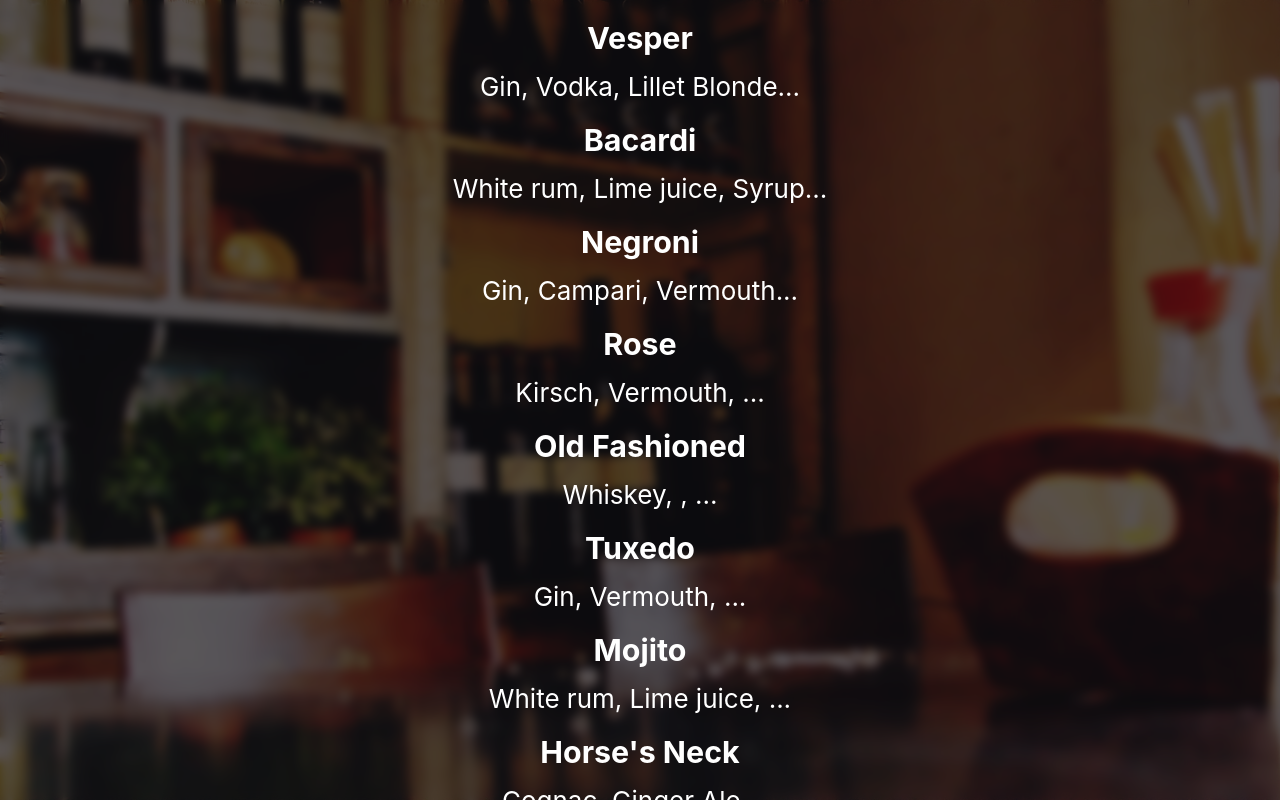
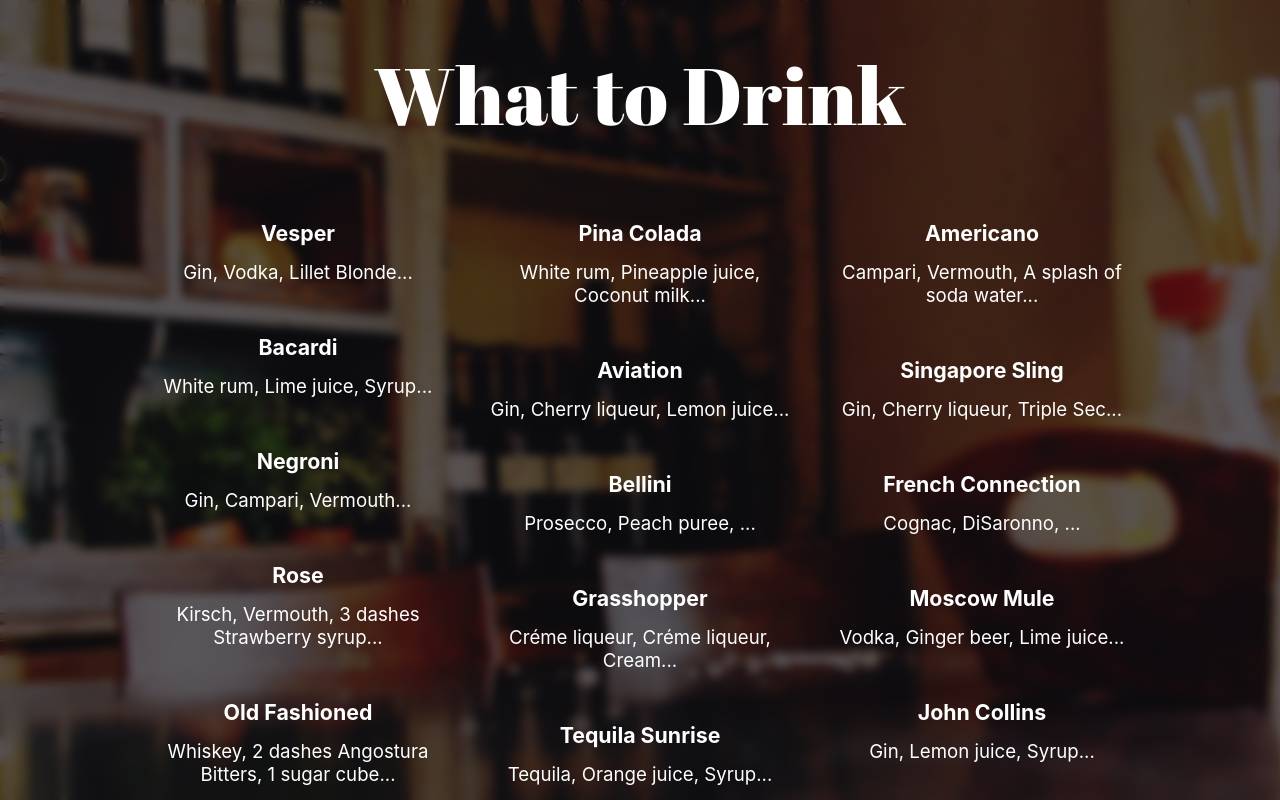
Before and after one commit to HenrySeed/What-to-Drink, a React (Create React App) app: page / in a window 1280 px wide. Built offline with nearby package versions, Linux system fonts and the light colour scheme.

Commit message:
adds logo and tidies up ingredients

```diff
--- a/src/App.css
+++ b/src/App.css
@@ -1,3 +1,5 @@
+@import url("https://fonts.googleapis.com/css2?family=Abril+Fatface&display=swap");
+
 .App {
     text-align: center;
     align-items: center;
@@ -6,6 +8,14 @@
     justify-content: center;
     font-size: calc(10px + 2vmin);
     color: white;
+}
+
+.logo {
+    font-family: "Abril Fatface", cursive;
+    position: absolute;
+    width: 100%;
+    margin-top: 40px;
+    font-size: 60pt;
 }
 
 .bgImage {
@@ -20,6 +30,18 @@
     left: 0px;
 }
 
+.recipeTile {
+    width: 300px;
+    margin-bottom: 30px;
+    display: inline-block;
+    font-size: 14pt;
+    cursor: pointer;
+}
+
+.recipeTile > h3 {
+    font-size: 16pt;
+}
+
 .bgFilter {
     background-color: rgba(0, 0, 0, 0.6);
     width: 100%;
@@ -31,6 +53,11 @@
 }
 
 .recipeList {
+    column-count: 3;
+    margin-top: 200px;
+    max-width: 1000px;
+    margin-left: auto;
+    margin-right: auto;
 }
 
 .contentContainer {
@@ -44,3 +71,15 @@
 ul {
     list-style: none;
 }
+
+@media only screen and (max-width: 1010px) {
+    .recipeList {
+        column-count: 2;
+    }
+}
+
+@media only screen and (max-width: 600px) {
+    .recipeList {
+        column-count: 1;
+    }
+}
--- a/src/App.tsx
+++ b/src/App.tsx
@@ -20,7 +20,7 @@
     const recipeTiles: JSX.Element[] = [];
     for (const recipe of recipes) {
         const ingredientNames = recipe.ingredients
-            .map(val => val.ingredient)
+            .map(val => (val.ingredient ? val.ingredient : val.special))
             .concat([recipe.garnish])
             .slice(0, 3);
         recipeTiles.push(
@@ -39,6 +39,7 @@
         <div className="App">
             <div className="bgImage" />
             <div className="bgFilter" />
+
             <div className="contentContainer">
                 {openRecipe ? (
                     <RecipeView
@@ -46,7 +47,10 @@
                         onClose={() => setOpenRecipe(undefined)}
                     />
                 ) : (
-                    <div className="recipeList">{recipeTiles}</div>
+                    <span>
+                        <div className="logo">What to Drink</div>
+                        <div className="recipeList">{recipeTiles}</div>
+                    </span>
                 )}
             </div>
         </div>
```
